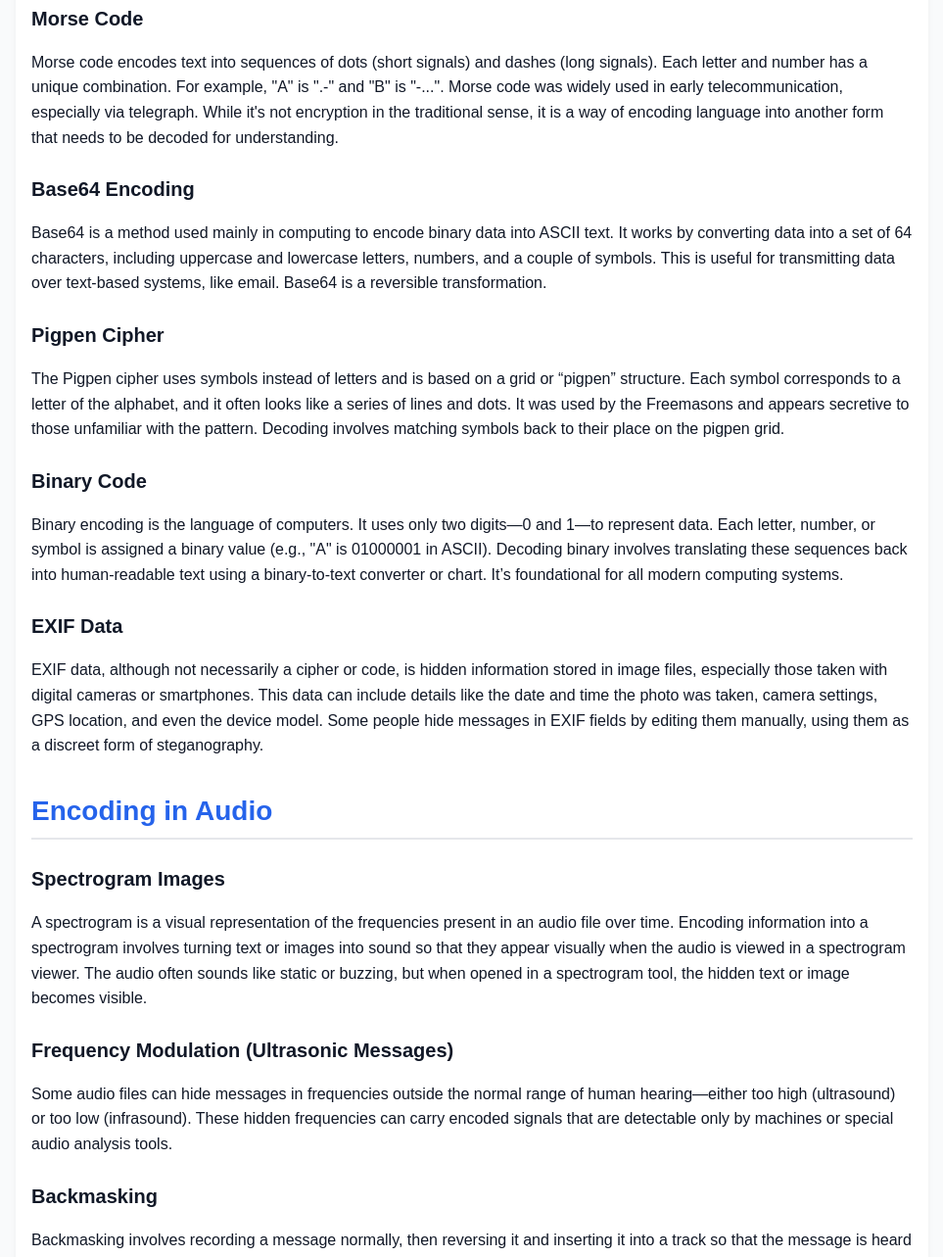
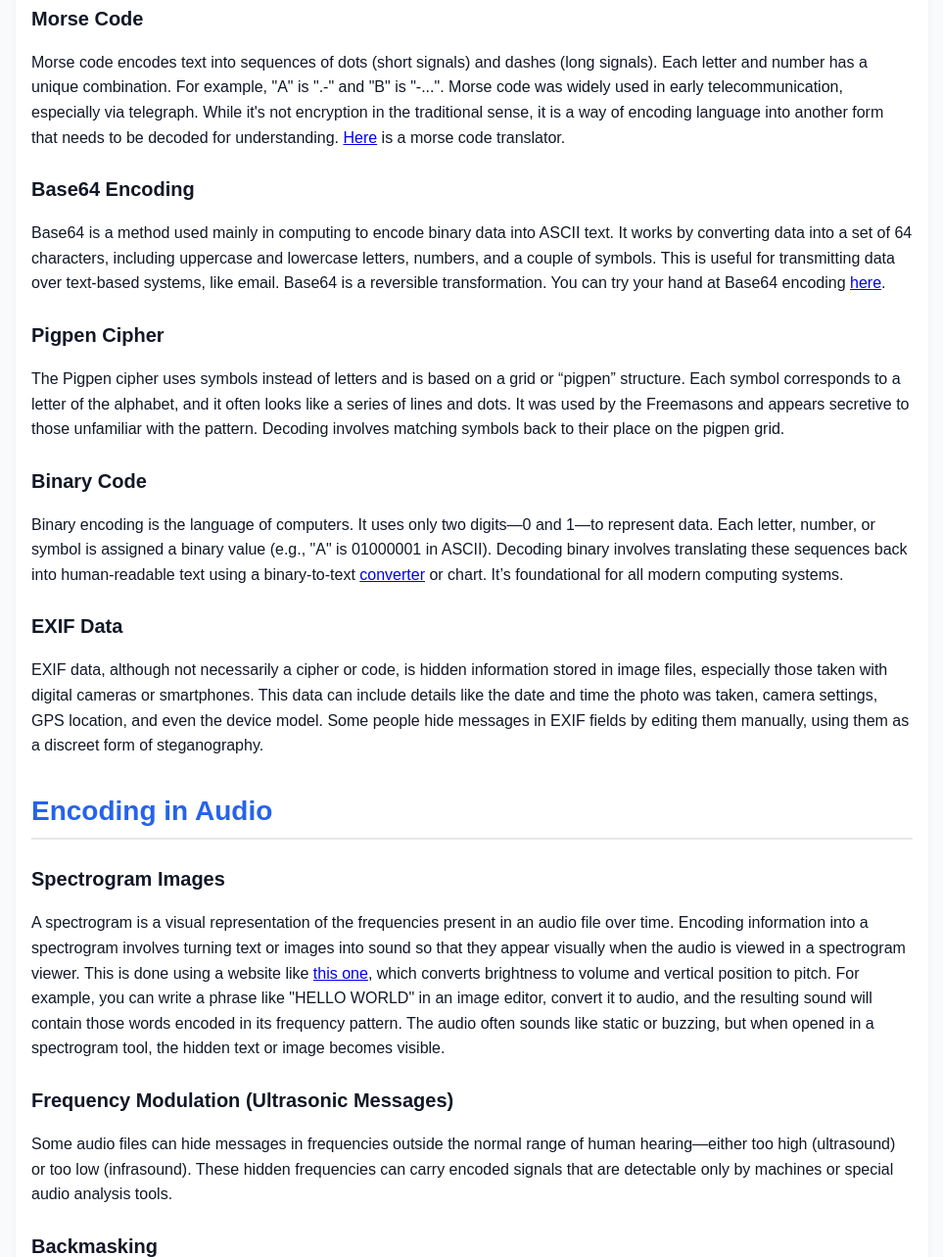
Before and after one commit to pwnjester/nova, a plain HTML site: page index.html in a window 1280 px wide. Shown: the part 418-1701 px from the top of the page at 98% size, without its empty margins (158-1121 px from the left). Drawn offline with Linux system fonts and the light colour scheme.

Commit message:
Update index.html

```diff
--- a/index.html
+++ b/index.html
@@ -20,12 +20,12 @@
 
       <div class="topic">
         <h3>Morse Code</h3>
-        <p>Morse code encodes text into sequences of dots (short signals) and dashes (long signals). Each letter and number has a unique combination. For example, "A" is ".-" and "B" is "-...". Morse code was widely used in early telecommunication, especially via telegraph. While it's not encryption in the traditional sense, it is a way of encoding language into another form that needs to be decoded for understanding.</p>
+        <p>Morse code encodes text into sequences of dots (short signals) and dashes (long signals). Each letter and number has a unique combination. For example, "A" is ".-" and "B" is "-...". Morse code was widely used in early telecommunication, especially via telegraph. While it's not encryption in the traditional sense, it is a way of encoding language into another form that needs to be decoded for understanding. <a href="https://morsecode.world/international/translator.html">Here</a> is a morse code translator.</p>
       </div>
 
       <div class="topic">
         <h3>Base64 Encoding</h3>
-        <p>Base64 is a method used mainly in computing to encode binary data into ASCII text. It works by converting data into a set of 64 characters, including uppercase and lowercase letters, numbers, and a couple of symbols. This is useful for transmitting data over text-based systems, like email. Base64 is a reversible transformation.</p>
+        <p>Base64 is a method used mainly in computing to encode binary data into ASCII text. It works by converting data into a set of 64 characters, including uppercase and lowercase letters, numbers, and a couple of symbols. This is useful for transmitting data over text-based systems, like email. Base64 is a reversible transformation. You can try your hand at Base64 encoding <a href="https://www.base64decode.org">here</a>.</p>
       </div>
 
       <div class="topic">
@@ -35,7 +35,7 @@
 
       <div class="topic">
         <h3>Binary Code</h3>
-        <p>Binary encoding is the language of computers. It uses only two digits—0 and 1—to represent data. Each letter, number, or symbol is assigned a binary value (e.g., "A" is 01000001 in ASCII). Decoding binary involves translating these sequences back into human-readable text using a binary-to-text converter or chart. It’s foundational for all modern computing systems.</p>
+        <p>Binary encoding is the language of computers. It uses only two digits—0 and 1—to represent data. Each letter, number, or symbol is assigned a binary value (e.g., "A" is 01000001 in ASCII). Decoding binary involves translating these sequences back into human-readable text using a binary-to-text <a href="https://www.rapidtables.com/convert/number/ascii-to-binary.html">converter</a> or chart. It’s foundational for all modern computing systems.</p>
       </div>
 
       <div class="topic">
@@ -49,7 +49,7 @@
 
       <div class="topic">
         <h3>Spectrogram Images</h3>
-        <p>A spectrogram is a visual representation of the frequencies present in an audio file over time. Encoding information into a spectrogram involves turning text or images into sound so that they appear visually when the audio is viewed in a spectrogram viewer. The audio often sounds like static or buzzing, but when opened in a spectrogram tool, the hidden text or image becomes visible.</p>
+        <p>A spectrogram is a visual representation of the frequencies present in an audio file over time. Encoding information into a spectrogram involves turning text or images into sound so that they appear visually when the audio is viewed in a spectrogram viewer. This is done using a website like <a href="https://nsspot.herokuapp.com/imagetoaudio/">this one</a>, which converts brightness to volume and vertical position to pitch. For example, you can write a phrase like "HELLO WORLD" in an image editor, convert it to audio, and the resulting sound will contain those words encoded in its frequency pattern. The audio often sounds like static or buzzing, but when opened in a spectrogram tool, the hidden text or image becomes visible.</p>
       </div>
 
       <div class="topic">
```
